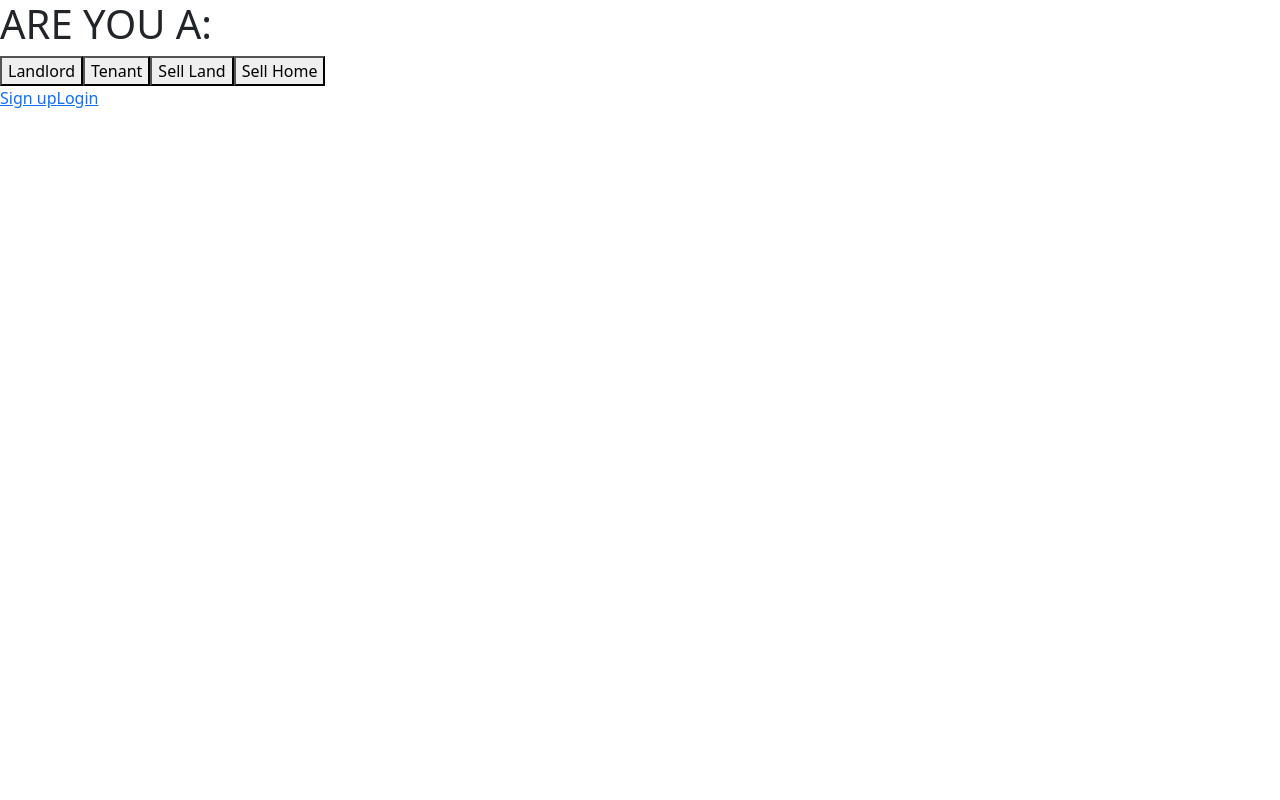
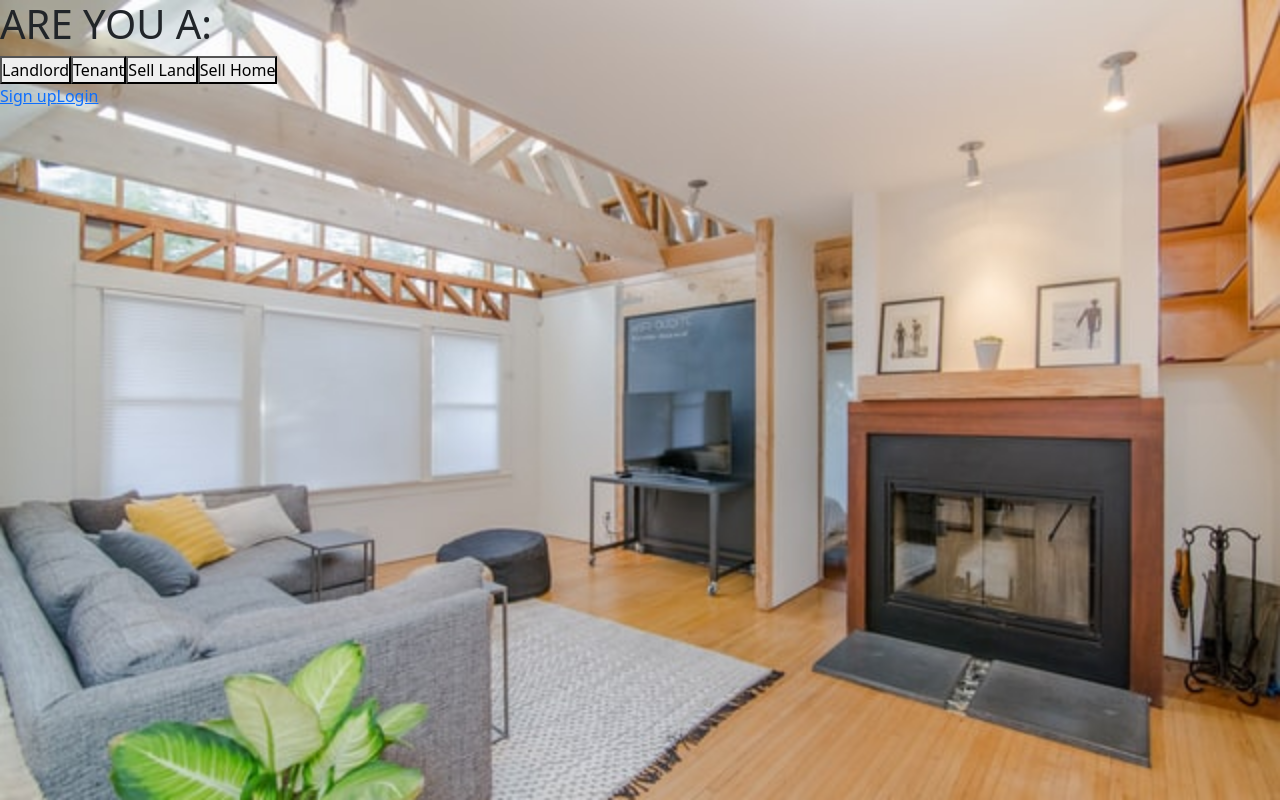
Before and after one commit to Trevor-Kayeyia-Madara/msamo, a React (Create React App) app: page /home in a window 1280 px wide. Built offline with nearby package versions, Linux system fonts and the light colour scheme.

Commit message:
Added background image

```diff
--- a/src/App.css
+++ b/src/App.css
@@ -1,3 +1,15 @@
+* {
+  box-sizing: border-box;
+  margin: 0;
+  padding: 0;
+}
+
+body {
+  background-image: url('./images/background.jpg');
+  background-repeat: no-repeat;
+  background-size: cover; /* Adjust as needed */
+}
+
 .App {
   text-align: center;
 }
--- a/src/App.js
+++ b/src/App.js
@@ -2,6 +2,7 @@ import React from 'react';
 import { BrowserRouter as Router, Route, Routes } from 'react-router-dom';
 import Home from './Pages/index';
 import Loader from './Components/Loader';
+import './App.css'
 
 
 const App = () => {
```
Also changed, not shown: src/images/background.jpg (added).
